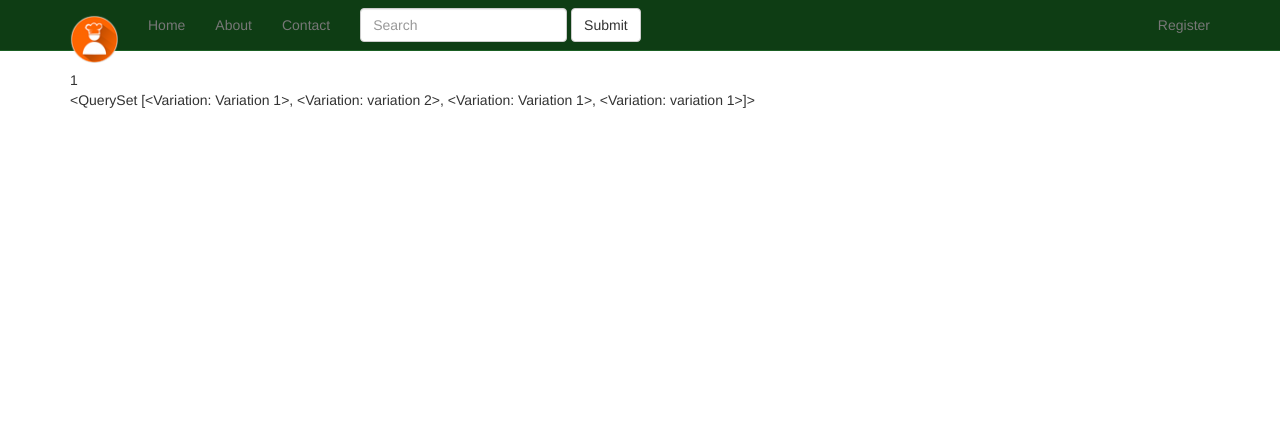
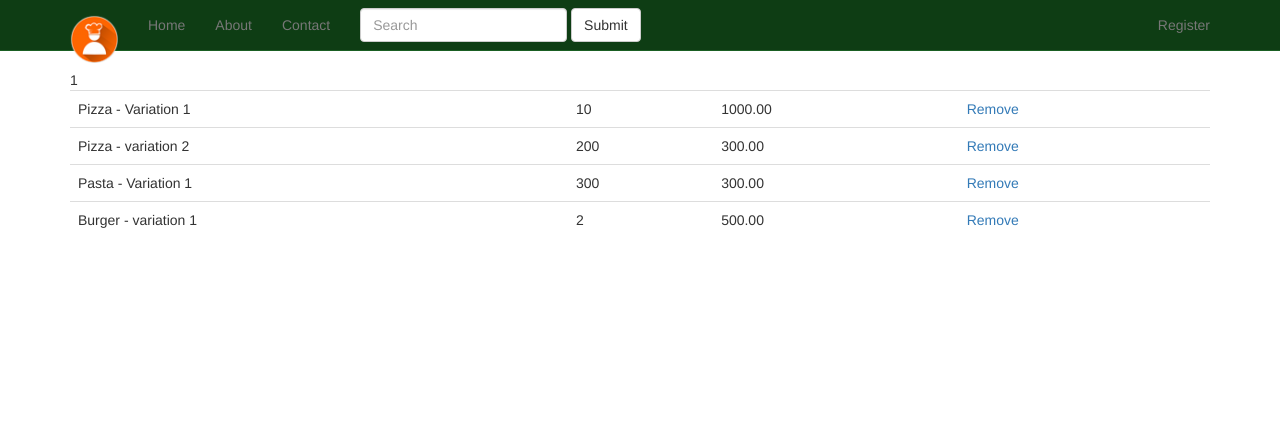
Before and after one commit to jayesh96/ecommerce2, a Django app: template src/cart/templates/carts/view.html in a window 1280 px wide. Shown: the top 427 px of the page. Run offline with Django 3.2, Linux system fonts and the light colour scheme; the template is opened without the code that fills it: values that come from a table or form of the project are taken from there, others are empty; data comes from the database, SQL or seed files in the repository; both versions use the stored data as it was after the commit; some libraries are stand-ins or nearby versions.

Commit message:
Format cart and remove items

```diff
--- a/src/cart/models.py
+++ b/src/cart/models.py
@@ -1,6 +1,6 @@
 from django.conf import settings
+from django.core.urlresolvers import reverse
 from django.db import models
-
 from products.models import Variation
 # Create your models here.
 
@@ -13,6 +13,15 @@ class CartItem(models.Model):
 	def __unicode__(self):
 		return self.item.title
 
+	def remove(self):
+		return self.item.remove_from_cart()
+
+	def get_title(self):
+		return "%s - %s" %(self.item.product.title,self.item.title )
+
+	def get_price(self):
+		return "%s" %(self.item.price)
+
 class Cart(models.Model):
 	user = models.ForeignKey(settings.AUTH_USER_MODEL,null=True, blank=True)
 	items = models.ManyToManyField(Variation, through=CartItem)
--- a/src/cart/templates/carts/view.html
+++ b/src/cart/templates/carts/view.html
@@ -3,8 +3,17 @@
 {% block content %}
 
 {{ object }}
-<br>
 
-{{ object.items.all }}
+<table class='table'>
+{% for item in object.cartitem_set.all %}
+<tr>
+<td>{{ item.get_title }}</td>
+<td>{{ item.quantity }}</td>
+<td>{{ item.get_price }}</td>
+
+<td><a href={{ item.remove }}>Remove</a></td>
+</tr>
+{% endfor %}
+</table>
 
 {% endblock %}
--- a/src/products/models.py
+++ b/src/products/models.py
@@ -81,6 +81,12 @@ class Variation(models.Model):
 	def get_absolute_url(self):
 		return self.product.get_absolute_url()
 
+	def add_to_cart(self):
+		return "%s?item=%s&qty=1" %(reverse("cart"), self.id)
+
+	def remove_from_cart(self):
+		return "%s?item=%s&qty=1&delete=True" %(reverse("cart"), self.id)
+
 
 
 def product_post_saved_receiver(sender, instance, created, *args, **kwargs):
```
Also changed, not shown: src/db.sqlite3, 3 other files.
